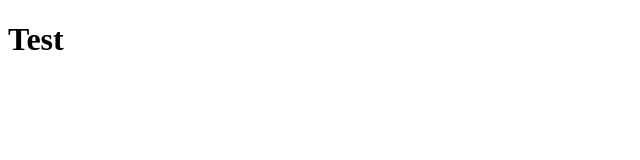
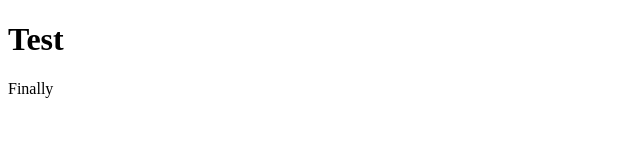
Before and after one commit to idham1432/idhammalik, a plain HTML site: page index.html in a window 1280 px wide. Shown: the full height of the page, 0-640 px from the left. Drawn offline with Linux system fonts and the light colour scheme.

Commit message:
I add p tags

```diff
--- a/index.html
+++ b/index.html
@@ -5,5 +5,6 @@
     </head>
     <body>
         <h1>Test</h1>
+        <p>Finally</p>
     </body>
 </html>
```
